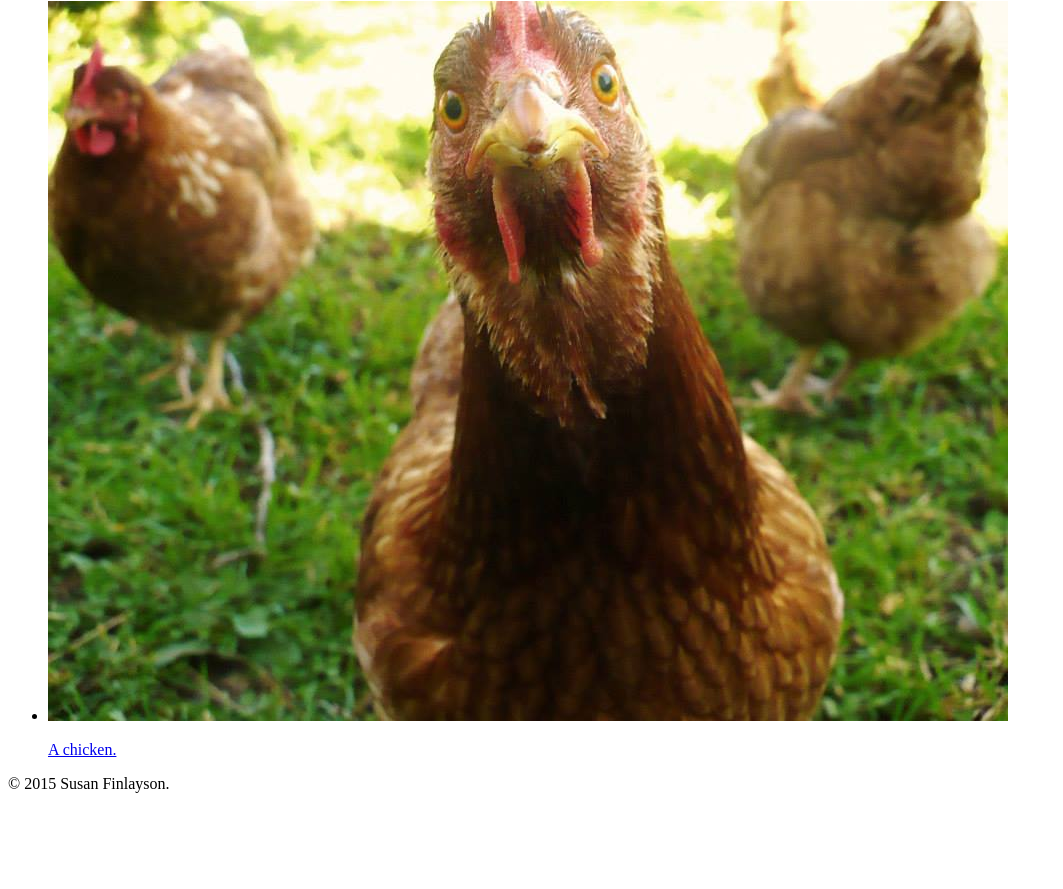
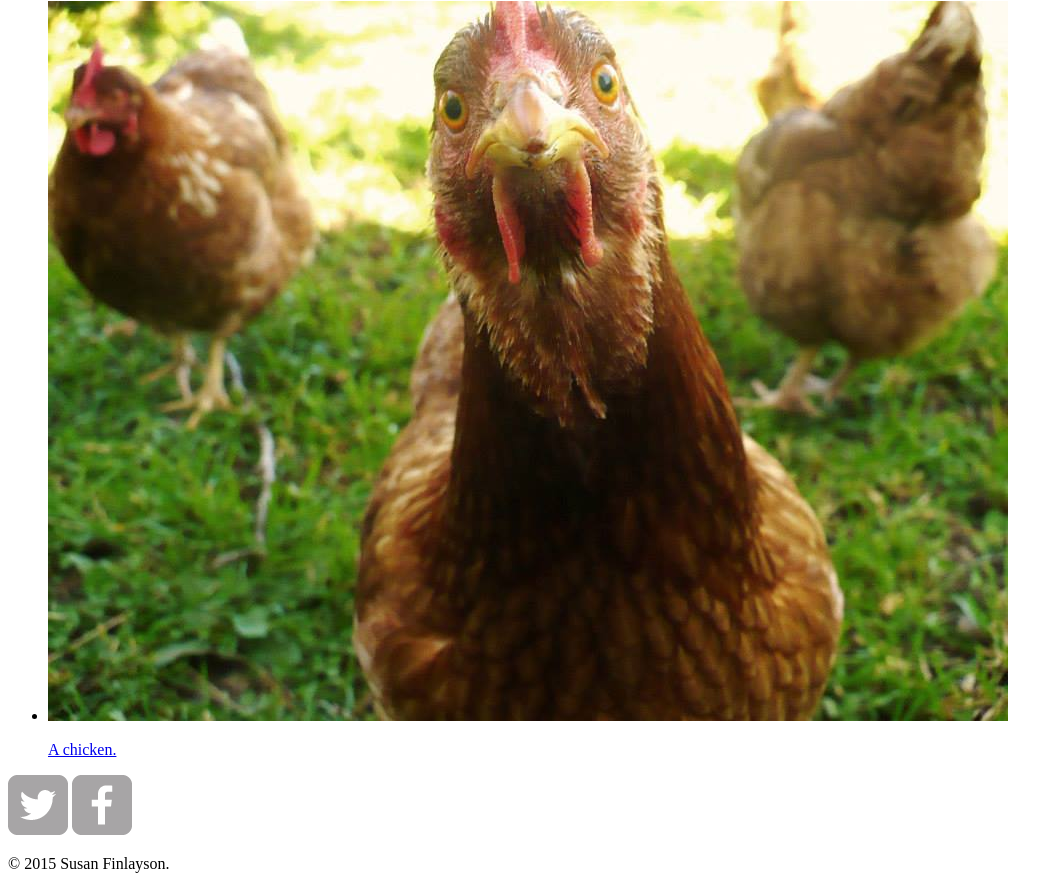
Before and after one commit to SusanJF/SusanJF.github.io, a plain HTML site: page index.html in a window 1280 px wide. Shown: the part 3292-4181 px from the top of the page, without its empty margins (0-1063 px from the left). Before the commit the page ends 4101 px from the top, so only its background shows below. Drawn offline with Linux system fonts and the light colour scheme.

Commit message:
add footer

```diff
--- a/index.html
+++ b/index.html
@@ -53,6 +53,8 @@
 			</ul>
 		</section>
 		<footer>
+			<a href="http://twitter.com/SusanFinlayson4"><img src="img/twitter-wrap.png" alt="Twitter Logo"></a>
+			<a href="http://facebook.com/susie.jane.7?ref=tn_tnmn"><img src="img/facebook-wrap.png" alt="Facebook Logo"></a>
 			<p>&copy; 2015 Susan Finlayson.</p>
 		</footer>
 	</body>
```
